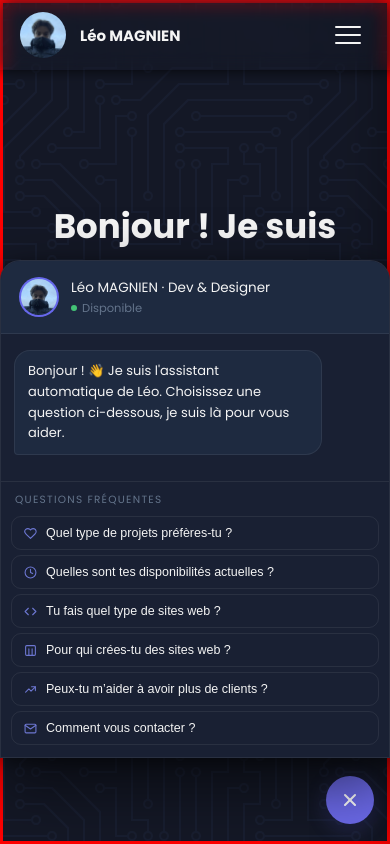
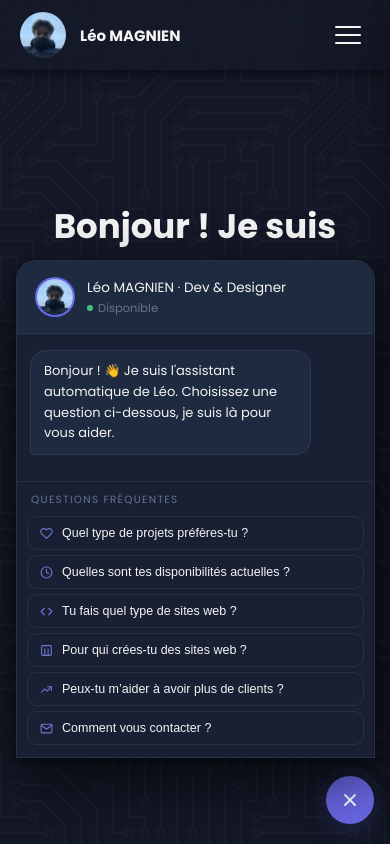
Before and after one commit to Carabistouille-fr/Portfolio, a plain HTML site: page index.html in a window 390 px wide. Both pictures are taken after a click on the element 350 px from the left and 800 px from the top of the page. Shown: the top 844 px of the page. Drawn offline with Linux system fonts and the light colour scheme.

Commit message:
fix responsive chat

```diff
--- a/css/bulle_chat.css
+++ b/css/bulle_chat.css
@@ -367,9 +367,10 @@
     .chat-panel {
         right: 0;
         bottom: 86px;
-        width: 100vw;
+        width: 92vw;
         border-radius: 20px 20px 0 0;
         max-height: 75vh;
+        margin-right: 4vw;
     }
 
     .chat-toast p {
--- a/css/hero_banner.css
+++ b/css/hero_banner.css
@@ -209,9 +209,9 @@
 }
 
 @media (max-width: 750px) {
-    .hero_banner {
+    /* .hero_banner {
         border: red 3px solid;
-    }
+    } */
 
     .hero_banner h2 {
         font-size: 38px;
```
